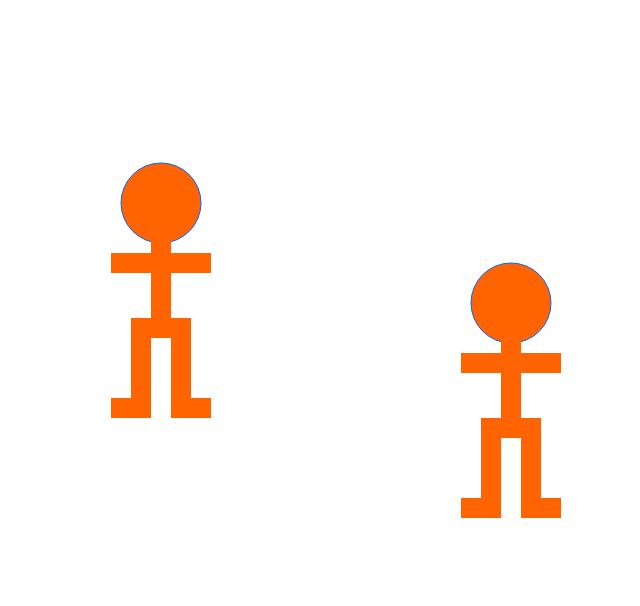
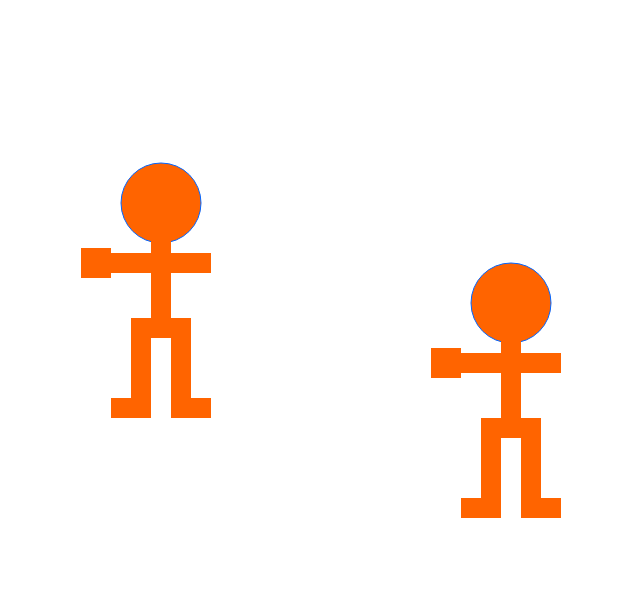
Before and after one commit to JuliusSchumacher/CanvasFunktion, a plain HTML site: page index.html in a window 1280 px wide. Shown: the part 5-611 px from the top of the page, without its empty margins (247-887 px from the left). Drawn offline with Linux system fonts and the light colour scheme.

Commit message:
La till mugg

```diff
--- a/index.html
+++ b/index.html
@@ -28,6 +28,7 @@
             ctx.fillRect(x+10,y+115, 20, 100);
             ctx.fillRect(x-50,y+195, 40, 20);
             ctx.fillRect(x+10,y+195, 40, 20);
+            ctx.fillRect(x-80 ,y+45, 30, 30);
             }
 
             oldMan(400, 200);
```
